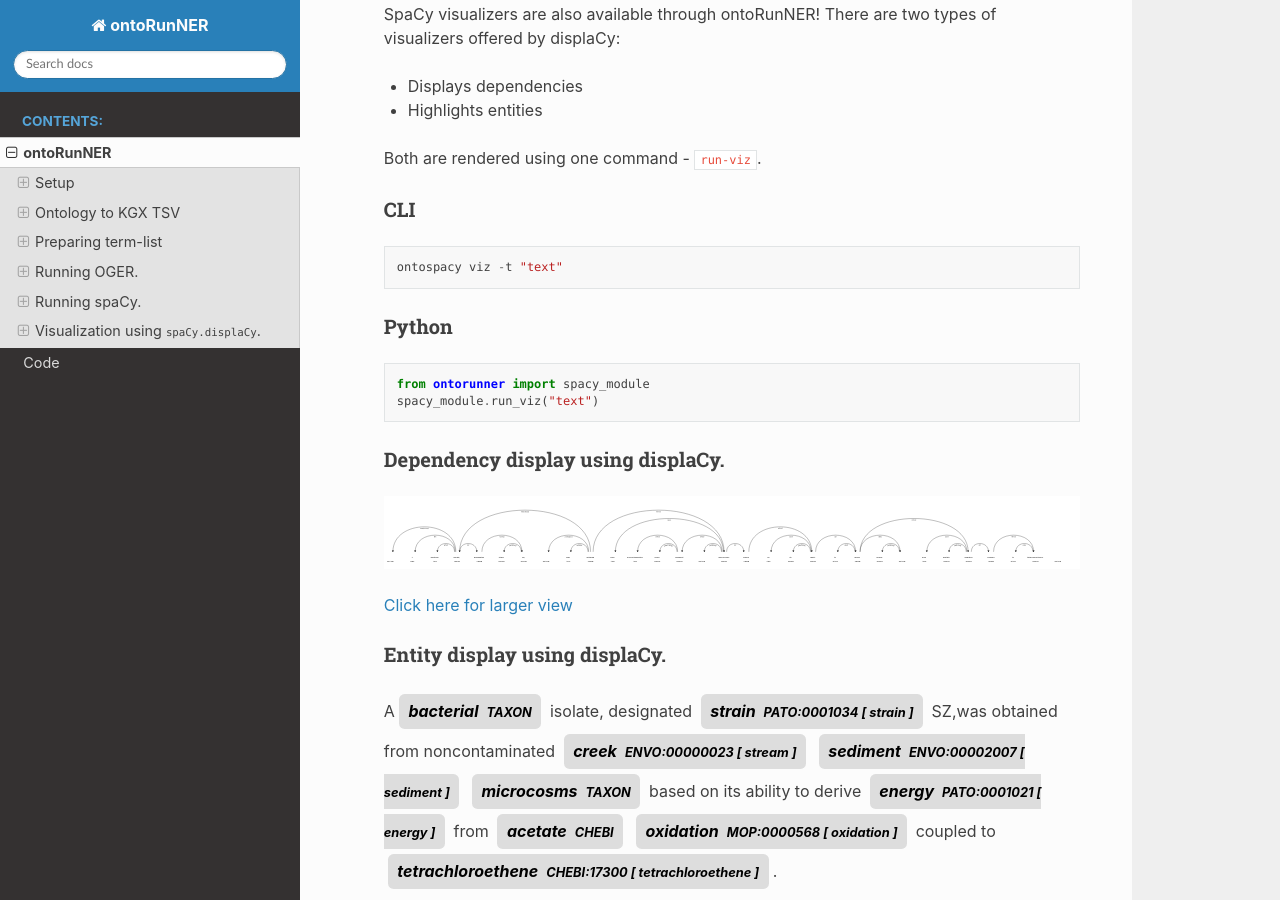
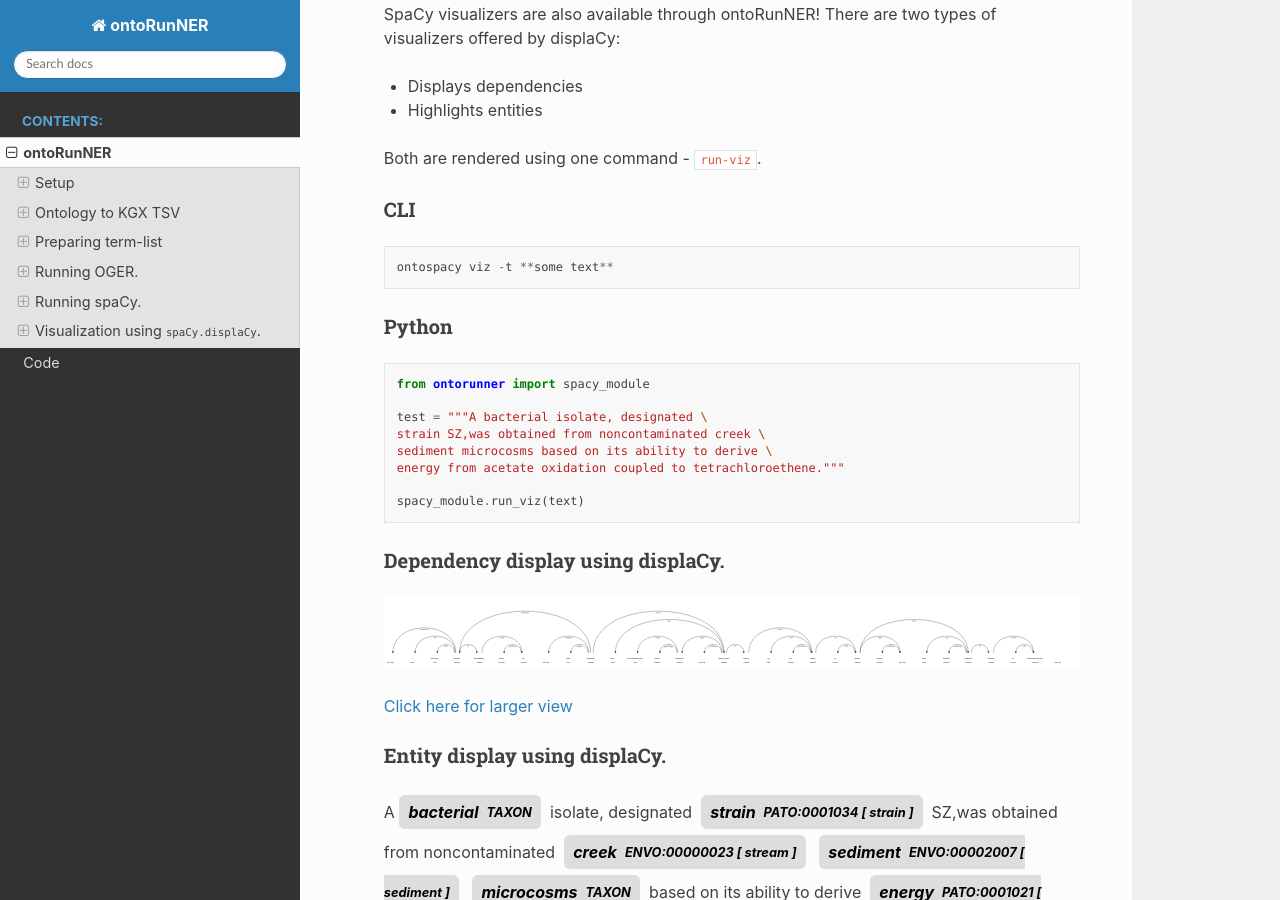
Before and after one commit to monarch-initiative/ontorunner, a Sphinx documentation site: the page built from docs/static/intro.md, in a window 1280 px wide and 900 px high, scrolled down 3482 px. Built offline with Sphinx 7.4.7 and the Read the Docs theme 2.0.0, drawn with Linux system fonts in a browser that asks for light colours.

Commit message:
update documentation.

````diff
--- a/docs/static/intro.md
+++ b/docs/static/intro.md
@@ -125,13 +125,19 @@ SpaCy visualizers are also available through ontoRunNER! There are two types of
 Both are rendered using one command - `run-viz`.
  ### CLI
 ```
-ontospacy viz -t "text"
+ontospacy viz -t **some text**
 ```
 
 ### Python
 ```
 from ontorunner import spacy_module
-spacy_module.run_viz("text")
+
+test = """A bacterial isolate, designated \
+strain SZ,was obtained from noncontaminated creek \
+sediment microcosms based on its ability to derive \
+energy from acetate oxidation coupled to tetrachloroethene."""
+
+spacy_module.run_viz(text)
 ```
  ### Dependency display using displaCy.
 
````
